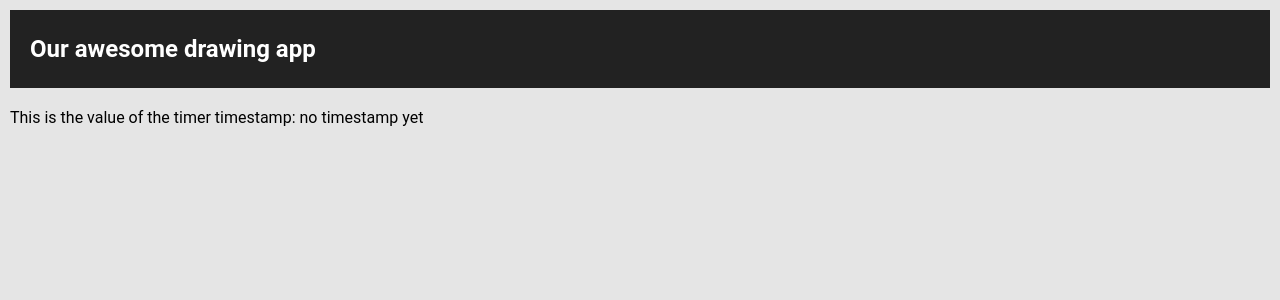
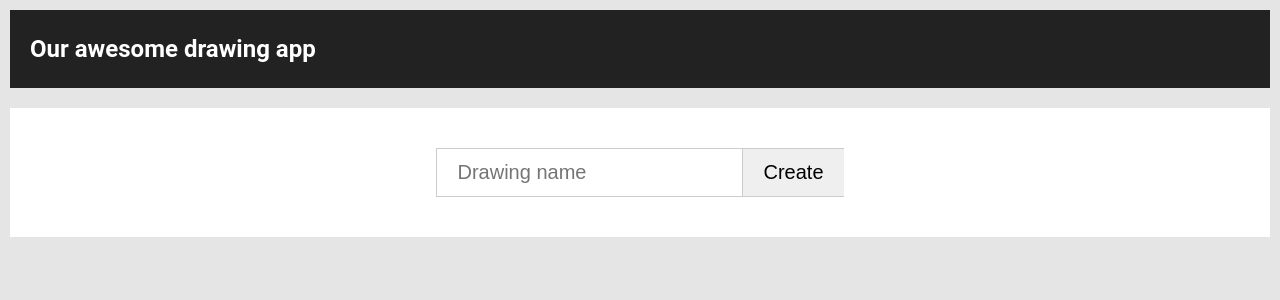
Before and after one commit to renegmed/real-time-reac, a React (Create React App) app in the folder client/: page / in a window 1280 px wide. Shown: the top 300 px of the page. Built offline with nearby package versions, Linux system fonts and the light colour scheme; no server answers.

Commit message:
04 client able to send drawing name to thinkdb

```diff
--- a/client/src/App.js
+++ b/client/src/App.js
@@ -1,18 +1,9 @@
 import React, { Component } from 'react';
 import './App.css';
-import subscribeToTimer from './api';
+import DrawingForm from './DrawingForm';
 
 class App extends Component {
 
-  constructor(props) {
-    super(props);
-
-    subscribeToTimer( (timestamp) => {
-      this.setState({timestamp});
-    });
-  }
-
-  state = {timestamp: 'no timestamp yet'};
 
   render() {
     return (
@@ -20,7 +11,7 @@
         <div className="App-header">
           <h2>Our awesome drawing app</h2>
         </div>
-        This is the value of the timer timestamp: {this.state.timestamp}
+        <DrawingForm />
       </div>
     );
   }
--- /dev/null
+++ b/client/src/DrawingForm.js
@@ -0,0 +1,39 @@
+import React, { Component } from 'react';
+import { createDrawing } from './api';
+
+class DrawingForm extends Component {
+    state = {
+        drawingName: '',
+    };
+
+    handleSubmit = (event) => {
+        event.preventDefault();
+        createDrawing(this.state.drawingName);
+        this.setState({ drawingName: ''});
+    }
+
+    render() {
+        return (
+            <div className="Form" onSubmit={this.handleSubmit}>
+                <form>
+                    <input
+                        type="text"
+                        value={this.state.drawingName}
+                        onChange={(evt) => this.setState({
+                            drawingName: evt.target.value,
+                        })}
+                        placeholder="Drawing name"
+                        className="Form-drawingInput"
+                        required
+                    />
+                    <button
+                        type="submit"
+                        className="Form-drawingInput"
+                    >Create</button>
+                </form>
+            </div>
+        );
+    };
+}
+
+export default DrawingForm
--- a/client/src/api.js
+++ b/client/src/api.js
@@ -2,8 +2,14 @@
 const socket = openSocket('http://localhost:8000');
 
 function subscribeToTimer(cb) {
-    socket.on('timer', timestamp => cb(timestamp));  // subscribe 'timer' topic from server
-    socket.emit('subscribeToTimer', 1000);   // publish message by sending to server
+    socket.on('drawing', cb);                   // receives 'drawing' topic from server
+    socket.emit('subscribeToDrawings', 1000);   // subscribes to server topic 'subscribeToDrawings'
 }
 
-export default subscribeToTimer;
+function createDrawing(name) {
+    socket.emit('createDrawing', { name });
+}
+export {
+    createDrawing,
+    subscribeToTimer,
+};
```
Also changed, not shown: 1 other file (tests, documents, lock files or other folders).
